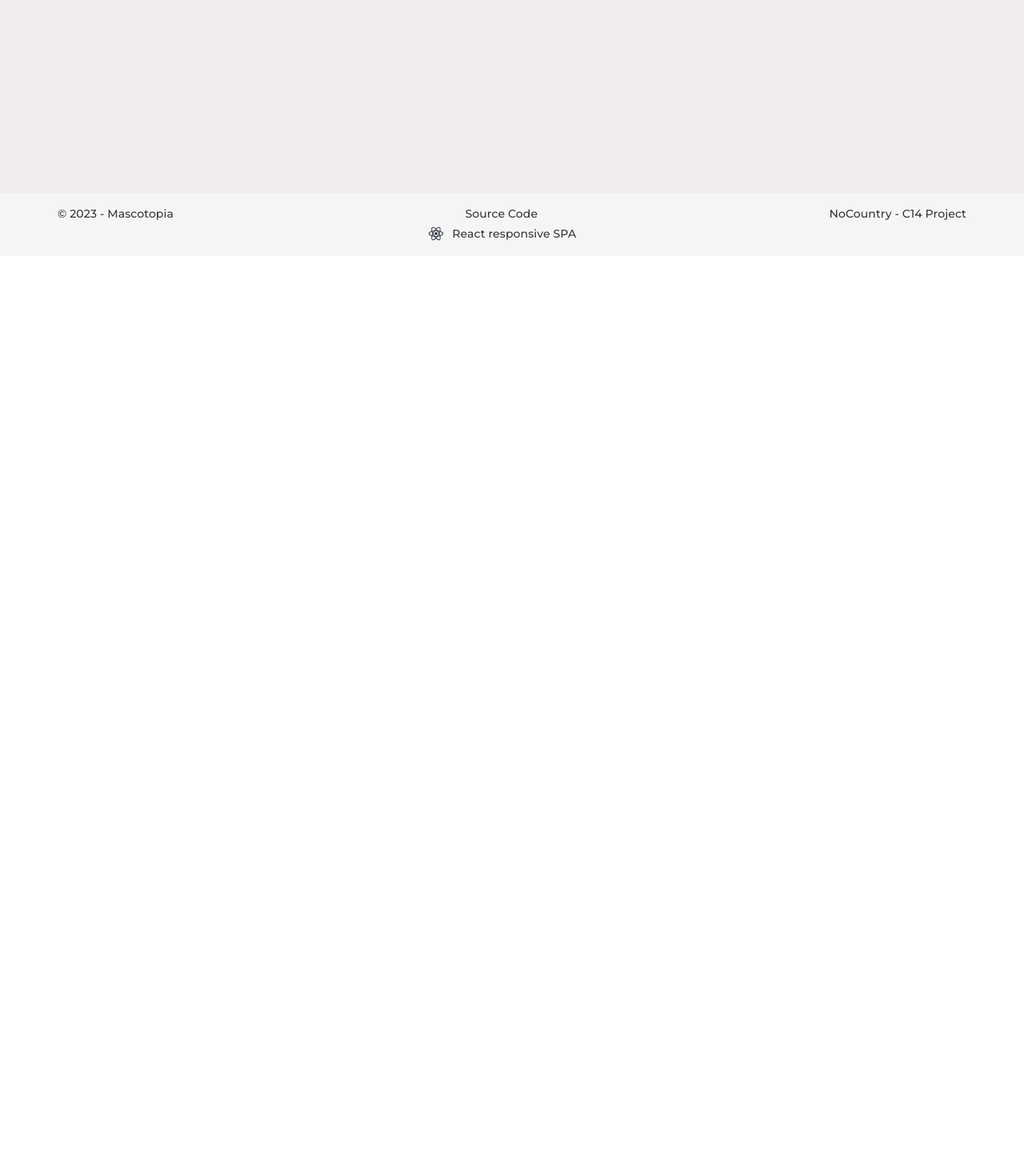
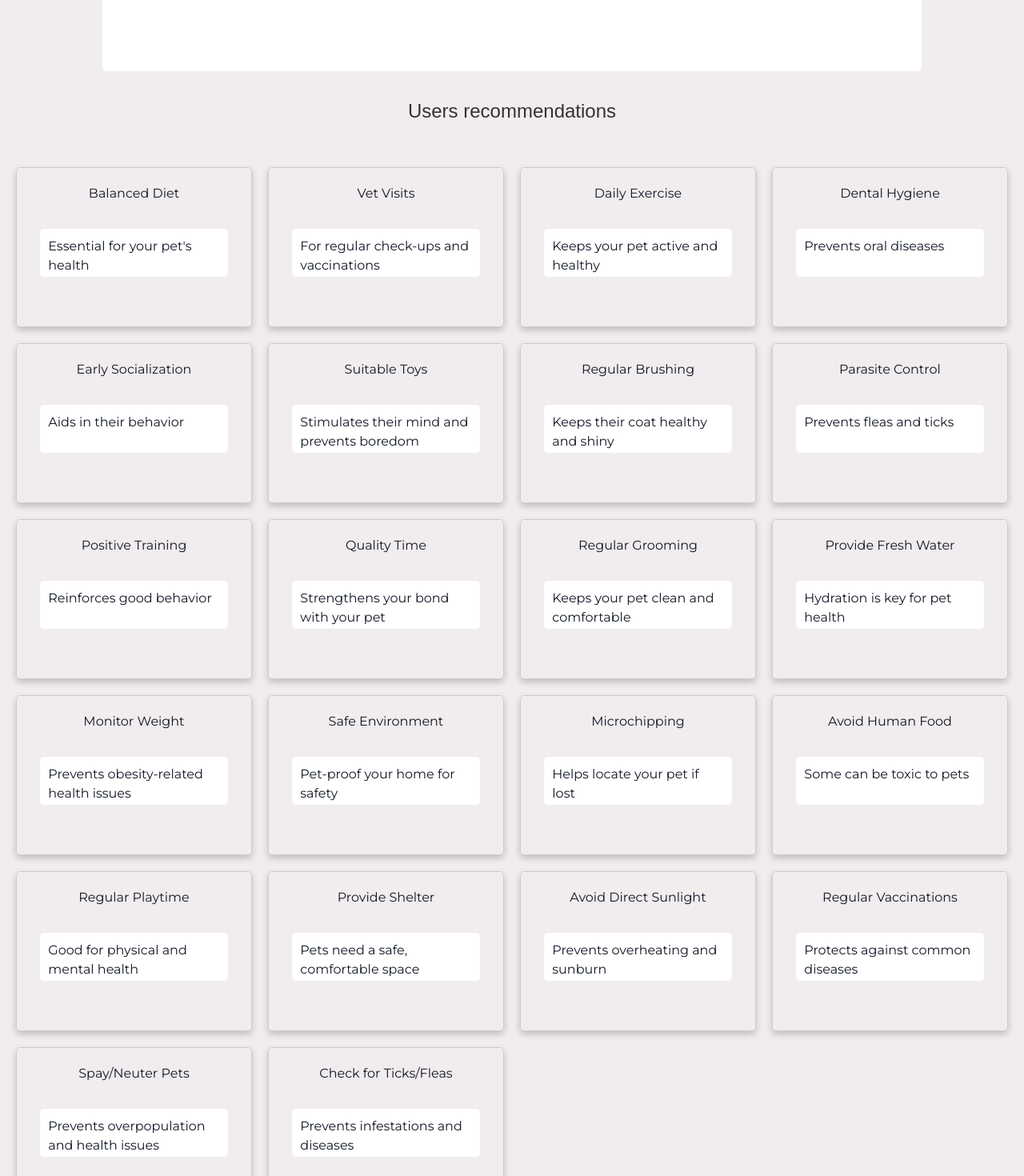
Before and after one commit to No-Country/c14-58-react-node, a React (Vite) app in the folder front/: page /mascotop-IA in a window 1280 px wide. Shown: the part 480-1950 px from the top of the page at 80% size. Before the commit the page ends 800 px from the top, so only its background shows below. Built offline with nearby package versions, Linux system fonts and the light colour scheme.

Commit message:
Added recommendatinos

```diff
--- a/front/src/components/PromptAndResponse/Recommendations.jsx
+++ /dev/null
@@ -1,40 +0,0 @@
-import styled from "@emotion/styled";
-
-const RecommendationCard = styled.div`
- display: flex;
- flex-direction: column;
- align-items: center;
- gap: 32px;
- height: 83vh;
- padding: 50px 20px 0;
- margin-top: 20px;
- margin-bottom: 20px;
- border-radius: 5px;
- border: 1px solid #ccc;
- box-shadow: 0 4px 8px 0 rgba(0, 0, 0, 0.2);
- transition: 0.3s;
- &:hover {
-   box-shadow: 0 8px 16px 0 rgba(0, 0, 0, 0.2);
- }
-`;
-
-const RecommendationCardContent = styled.div`
- background: white;
- width: 100%;
- max-width: 1024px;
- padding: 10px;
- height: auto;
- border-radius: 5px;
- border: none;
- resize: none;
- overflow: hidden;
-`;
-
-// eslint-disable-next-line react/prop-types
-export default function Recommendations({ recommendation }) {
-  return (
-    <RecommendationCard>
-      <RecommendationCardContent>{recommendation}</RecommendationCardContent>
-    </RecommendationCard>
-  );
-}
--- /dev/null
+++ b/front/src/components/PromptAndResponse/RecommendationsSection.jsx
@@ -0,0 +1,112 @@
+import styled from "@emotion/styled";
+
+const RecommendationGrid = styled.div`
+  display: grid;
+  grid-template-columns: repeat(4, 1fr);
+  gap: 20px;
+`;
+
+const RecommendationCard = styled.div`
+  display: flex;
+  flex-direction: column;
+  align-items: center;
+  gap: 32px;
+  height: 200px;
+  padding-top: 20px;
+  border-radius: 5px;
+  border: 1px solid #ccc;
+  box-shadow: 0 4px 8px 0 rgba(0, 0, 0, 0.2);
+  transition: 0.3s;
+  &:hover {
+    box-shadow: 0 8px 16px 0 rgba(0, 0, 0, 0.2);
+    background-color: #f48fb1;
+  }
+`;
+
+const RecommendationCardContent = styled.div`
+  background: white;
+  width: 80%;
+  max-width: 1024px;
+  padding: 10px;
+  height: 60px;
+  border-radius: 5px;
+  border: none;
+  resize: none;
+  overflow: hidden;
+`;
+
+let items = [
+  { title: "Balanced Diet", description: "Essential for your pet's health" },
+  {
+    title: "Vet Visits",
+    description: "For regular check-ups and vaccinations",
+  },
+  { title: "Daily Exercise", description: "Keeps your pet active and healthy" },
+  { title: "Dental Hygiene", description: "Prevents oral diseases" },
+  { title: "Early Socialization", description: "Aids in their behavior" },
+  {
+    title: "Suitable Toys",
+    description: "Stimulates their mind and prevents boredom",
+  },
+  {
+    title: "Regular Brushing",
+    description: "Keeps their coat healthy and shiny",
+  },
+  { title: "Parasite Control", description: "Prevents fleas and ticks" },
+  { title: "Positive Training", description: "Reinforces good behavior" },
+  { title: "Quality Time", description: "Strengthens your bond with your pet" },
+  {
+    title: "Regular Grooming",
+    description: "Keeps your pet clean and comfortable",
+  },
+  {
+    title: "Provide Fresh Water",
+    description: "Hydration is key for pet health",
+  },
+  {
+    title: "Monitor Weight",
+    description: "Prevents obesity-related health issues",
+  },
+  { title: "Safe Environment", description: "Pet-proof your home for safety" },
+  { title: "Microchipping", description: "Helps locate your pet if lost" },
+  { title: "Avoid Human Food", description: "Some can be toxic to pets" },
+  {
+    title: "Regular Playtime",
+    description: "Good for physical and mental health",
+  },
+  {
+    title: "Provide Shelter",
+    description: "Pets need a safe, comfortable space",
+  },
+  {
+    title: "Avoid Direct Sunlight",
+    description: "Prevents overheating and sunburn",
+  },
+  {
+    title: "Regular Vaccinations",
+    description: "Protects against common diseases",
+  },
+  {
+    title: "Spay/Neuter Pets",
+    description: "Prevents overpopulation and health issues",
+  },
+  {
+    title: "Check for Ticks/Fleas",
+    description: "Prevents infestations and diseases",
+  },
+];
+
+export default function RecommendationsSection() {
+  return (
+    <RecommendationGrid>
+      {items.map((recommendation, index) => (
+        <RecommendationCard key={index}>
+          <h4>{recommendation.title}</h4>
+          <RecommendationCardContent>
+            {recommendation.description}
+          </RecommendationCardContent>
+        </RecommendationCard>
+      ))}
+    </RecommendationGrid>
+  );
+}
--- a/front/src/components/PromptAndResponse/index.jsx
+++ b/front/src/components/PromptAndResponse/index.jsx
@@ -1,13 +1,14 @@
 import { useEffect, useState, useRef } from "react";
 import styled from "@emotion/styled";
 import getPrompt from "../../hooks/usePrompt";
+import RecommendationsSection from "./RecommendationsSection";
 
 const Chat = styled.div`
   display: flex;
   flex-direction: column;
   align-items: center;
   gap: 32px;
-  height: 83vh;
+  height: 100%;
   padding: 50px 20px 0;
   margin-top: 20px;
   margin-bottom: 20px;
@@ -26,7 +27,7 @@ const Response = styled.textarea`
   width: 100%;
   max-width: 1024px;
   padding: 10px;
-  height: ${(props) => (props.autoHeight ? "auto" : "100px")};
+  height: 30vh;
   border-radius: 5px;
   border: none;
   resize: none;
@@ -55,6 +56,14 @@ const SubmitButton = styled.button`
     opacity: 0.7;
     cursor: default;
   }
+`;
+
+const Title = styled.h2`
+  font-family: sans-serif;
+  font-size: 24px;
+  color: #333;
+  text-align: center;
+  margin-bottom: 20px;
 `;
 
 export default function PromptAndResponse() {
@@ -89,6 +98,7 @@ export default function PromptAndResponse() {
   }, [response, loading]);
   return (
     <Chat>
+      <Title>How can I care for my pet? Ask or write about a problem</Title>
       <Form onSubmit={handleSubmit}>
         <Input
           ref={inputRef}
@@ -102,8 +112,10 @@ export default function PromptAndResponse() {
       {loading ? (
         <span>Generating... Please wait</span>
       ) : (
-        <Response id="response-textarea" value={response} readOnly autoHeight />
+        <Response id="response-textarea" value={response} readOnly />
       )}
+      <Title>Users recommendations</Title>
+      <RecommendationsSection />
     </Chat>
   );
 }
--- a/front/src/pages/PetPage.jsx
+++ b/front/src/pages/PetPage.jsx
@@ -1,28 +1,29 @@
-import { useEffect, useState } from 'react';
-import Header from '../components/Header';
-import Footer from '../components/Footer/Footer';
-import usePets from '../hooks/usePets';
-import { Link, useParams } from 'react-router-dom';
-import Button from '../ui/Button';
-import WhatsAppModal from '../components/WhatsAppModal';
-import {TbArrowBackUp} from "react-icons/tb"
-import { editPet } from '../../utils/editPet';
-import { useDispatch, useSelector } from 'react-redux';
-import { fetchPets } from '../redux/slices/pets';
+import { useEffect, useState } from "react";
+import Header from "../components/Header";
+import Footer from "../components/Footer/Footer";
+import usePets from "../hooks/usePets";
+import { Link, useParams } from "react-router-dom";
+import Button from "../ui/Button";
+import WhatsAppModal from "../components/WhatsAppModal";
+import { TbArrowBackUp } from "react-icons/tb";
+import { editPet } from "../../utils/editPet";
+import { useDispatch, useSelector } from "react-redux";
+import { fetchPets } from "../redux/slices/pets";
 
 function PetPage() {
   const { id } = useParams();
   const { pets, loading } = usePets();
   const [pet, setPet] = useState({});
+  const [isChecked, setIsChecked] = useState(true);
+  const dispatch = useDispatch();
 
   useEffect(() => {
     const petFiltered = pets.find((pet) => pet.id === id);
     setPet(petFiltered);
   }, [pets, id]);
 
-    const {user} = useSelector((state) => state.user)
+  const { user } = useSelector((state) => state.user);
   // const {user} = useSelector((state) => state.user)
-
 
   return (
     <>
@@ -34,36 +35,34 @@ function PetPage() {
             <span className="text-2xl font-semibold">Back</span>
           </Button>
         </Link>
-        {console.log(user?.Pets.map(obj=>obj.id).includes(id))}
-        {user?.Pets.map(obj=>obj.id).includes(id) && (
+        {console.log(user?.Pets.map((obj) => obj.id).includes(id))}
+        {user?.Pets.map((obj) => obj.id).includes(id) && (
           <div className="form-control w-52">
-          <label className="cursor-pointer flex gap-4 items-center" onClick={()=>{
+            <label
+              className="cursor-pointer flex gap-4 items-center"
+              onClick={() => {
                 editPet({
-                  "id": id,
-                  "pet": {
-                      "completed": !pet?.completed
-                  }
-                })
+                  id: id,
+                  pet: {
+                    completed: !pet?.completed,
+                  },
+                });
                 dispatch(fetchPets());
-
-              }}>
+              }}
+            >
               <span className="text-xl font-semibold">Open/Close</span>
               <input
                 type="checkbox"
                 className="toggle toggle-primary"
                 checked={!pet?.completed}
-
                 style={{
-                backgroundColor: !pet?.completed ? '#047857' : '#CCC',
-                borderColor: !pet?.completed ? '#047857' : '#CCC',
+                  backgroundColor: !pet?.completed ? "#047857" : "#CCC",
+                  borderColor: !pet?.completed ? "#047857" : "#CCC",
                 }}
               />
             </label>
           </div>
         )}
-
-
-
       </div>
       <div className="mx-auto max-w-7xl px-8">
         <h1 className="text-6xl font-bold text-center mb-8">{pet?.title}</h1>
@@ -80,20 +79,22 @@ function PetPage() {
         )}
       </div>
       <div className="max-w-2xl mx-auto w-full pl-20 pb-5">
-        <p className="text-xl font-bold">{pet?.status.toUpperCase()}</p>
-        <p className="text-xl mt-4">{pet?.post_date}</p>
+        <p className="text-xl mt-4">Date: {pet?.post_date}</p>
+        <p className="text-xl">Status: {pet?.status}</p>
+
         <div className="my-8">
-          <h3 className="text-2xl font-bold">Description</h3>
+          <h3 className="text-4xl font-bold">Pet Description</h3>
           <p className="text-xl">{pet?.description}</p>
         </div>
+
         <div className="my-2">
           <h3 className="text-2xl font-bold">Contact</h3>
           <p className="text-xl">
-            {pet?.User?.first_name} {pet?.User?.surname}
+            Name: {pet?.User?.first_name} {pet?.User?.surname}
           </p>
-          <p className="text-xl">{pet?.User?.email}</p>
+          <p className="text-xl">Email: {pet?.User?.email}</p>
         </div>
-        <span>Send a message!</span> <br></br>
+
         <WhatsAppModal number={pet?.User?.tel} />
       </div>
 
```
Lines whose indentation alone changed are shown as unchanged.
